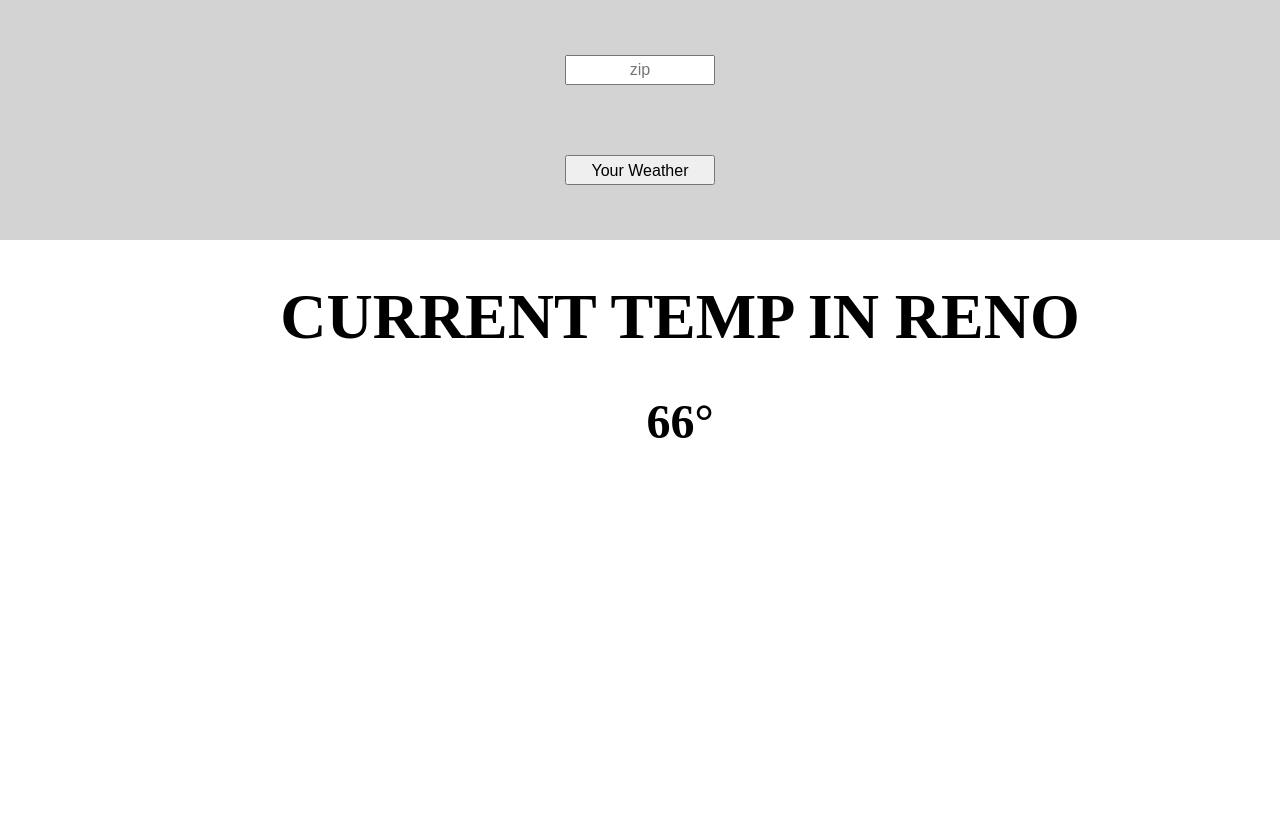
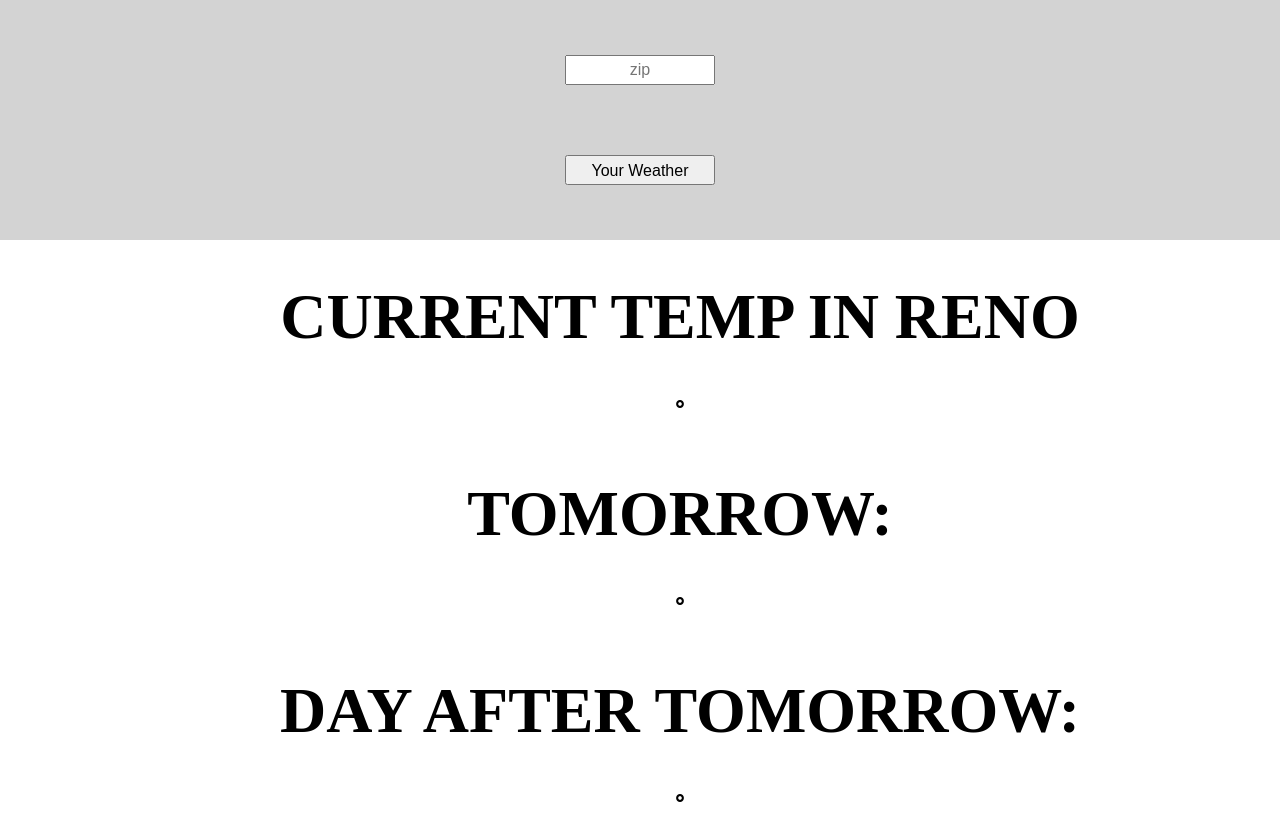
Before and after one commit to jamie29w/weather-api-app, a React (Create React App) app in the folder client/: page / in a window 1280 px wide. Shown: the top 840 px of the page. Before the commit the page ends 800 px from the top, so only its background shows below. Built offline with nearby package versions, Linux system fonts and the light colour scheme.

Commit message:
moved state to App and built it out to accept expected weather info; added temporary styling to BodyComponent for testing

```diff
--- a/client/src/main/App.js
+++ b/client/src/main/App.js
@@ -1,8 +1,8 @@
 import React, { Component } from 'react';
-import HeaderContainer from './header/Container';
+// import HeaderContainer from './header/Container';
 import HeaderComponent from './header/Component';
 import axios from 'axios';
-import BodyContainer from "./body/Container";
+import BodyComponent from "./body/Component";
 const locHost = 'http://localhost:5080'
 
 
@@ -12,11 +12,28 @@ class App extends Component {
         this.state = {
             lat: null,
             lng: null,
+            weather: {
+                currently: {},
+                daily: {
+                    data: [
+                        {},
+                        {},
+                        {},
+                        {},
+                        {},
+                        {},
+                        {},
+                        {}
+                    ]
+                },
+                hourly: {}
+            }
         }
-        this.getCoords = this.getCoords.bind(this);
-        this.handleChange = this.handleChange.bind(this);
-        this.getWeatherInfo = this.getWeatherInfo.bind(this);
-        this.searchWeather = this.searchWeather.bind(this);
+        this.getCoords = this.getCoords.bind(this)
+        this.handleChange = this.handleChange.bind(this)
+        this.getWeatherInfo = this.getWeatherInfo.bind(this)
+        this.searchWeather = this.searchWeather.bind(this)
+        this.handleWeatherChange = this.handleWeatherChange.bind(this)
     }
 
     handleChange(lat,lng) {
@@ -30,7 +47,15 @@ class App extends Component {
                 return prevState;
             }
         })
-        console.log(this.state)
+    }
+
+    handleWeatherChange(data) {
+        this.setState(prevState => {
+            return {
+                ...prevState,
+                weather: data
+            }
+        })
     }
 
     getCoords(loc) {
@@ -48,7 +73,7 @@ class App extends Component {
                 this.handleChange(coords.lat, coords.lng)
                 return this.getWeatherInfo(coords.lat, coords.lng)
             }).then (res => {
-                console.log(res.data)
+                this.handleWeatherChange(res.data)
             }).catch(err => {
                 console.error(err)
             })
@@ -58,7 +83,7 @@ class App extends Component {
         return(
             <div>
                 <HeaderComponent searchWeather = {this.searchWeather} />
-                <BodyContainer />
+                <BodyComponent weather={this.state.weather} />
             </div>
         )
     }
--- a/client/src/main/body/Component.js
+++ b/client/src/main/body/Component.js
@@ -1,6 +1,6 @@
 import React from "react";
 
-function BodyComponent () {
+function BodyComponent (props) {
     const styles = {
         div: {
             width: "100%",
@@ -16,7 +16,11 @@ function BodyComponent () {
     return (
         <div style={styles.div}>
             <h1 style={styles.headers}>CURRENT TEMP IN RENO</h1>
-            <h2 style={styles.headers}>66°</h2>
+            <h3 style={styles.headers}>{props.weather.currently.temperature}˚</h3>
+            <h1 style={styles.headers}>TOMORROW:</h1>
+            <h3 style={styles.headers}>{props.weather.daily.data[1].temperatureHigh}˚</h3>
+            <h1 style={styles.headers}>DAY AFTER TOMORROW:</h1>
+            <h3 style={styles.headers}>{props.weather.daily.data[2].temperatureHigh}˚</h3>
         </div>
     )
 }
--- a/client/src/main/header/Container.js
+++ b/client/src/main/header/Container.js
@@ -17,7 +17,6 @@ class HeaderContainer extends Component {
         this.getWeatherInfo = this.getWeatherInfo.bind(this);
         this.searchWeather = this.searchWeather.bind(this);
     }
-
 
     handleChange(lat,lng) {
         this.setState(prevState => {
```
